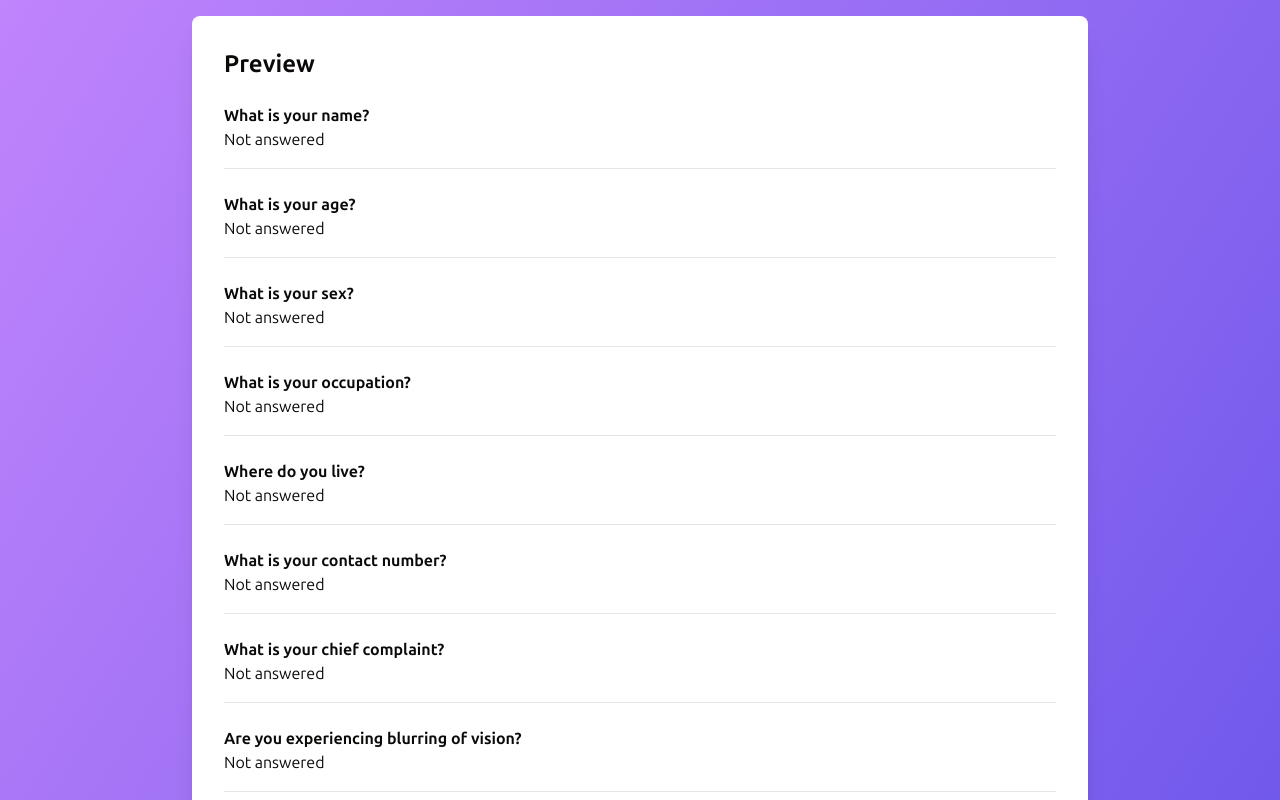
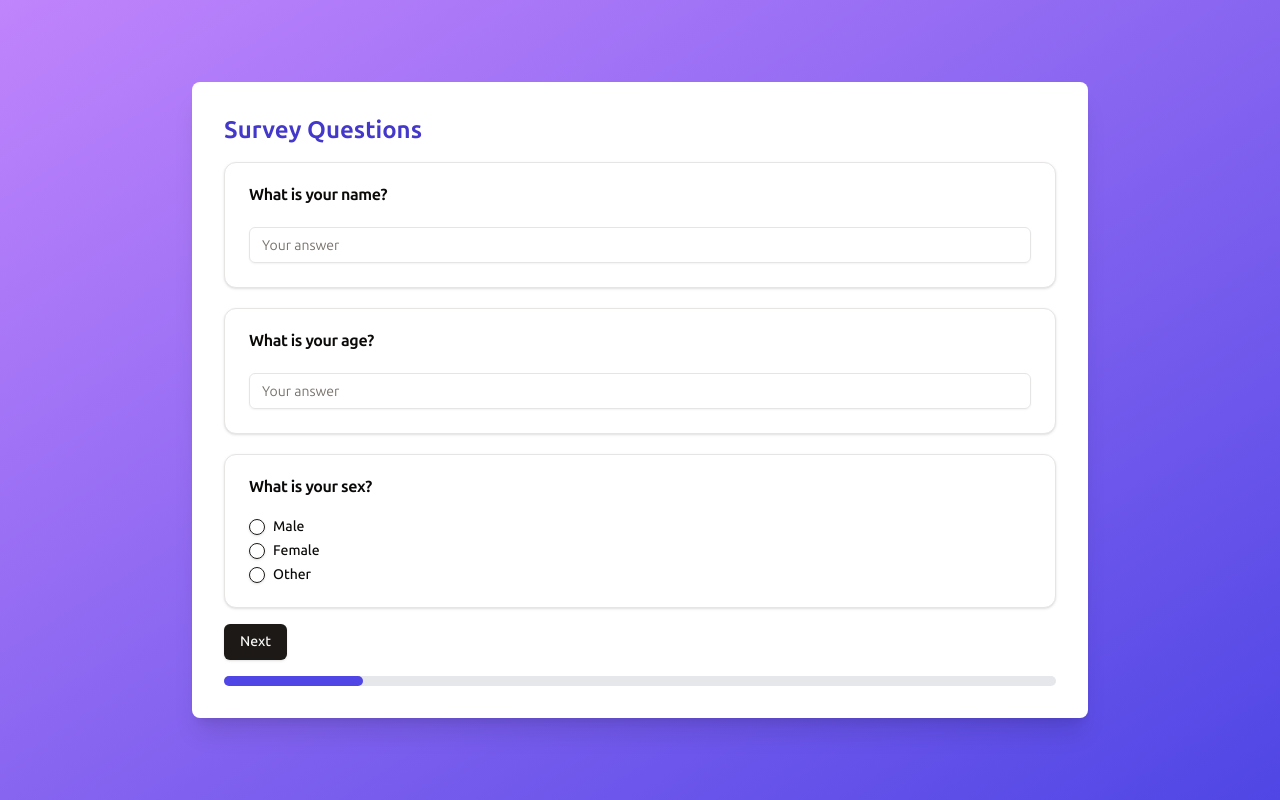
Before and after one commit to Sow-Technology/eye-testing, a Next.js app: page / in a window 1280 px wide. Shown: the top 800 px of the page. Built offline with nearby package versions, Linux system fonts and the light colour scheme.

Commit message:
minor fix

```diff
--- a/src/pages/Main.jsx
+++ b/src/pages/Main.jsx
@@ -9,7 +9,7 @@ import { surveyQuestions } from "@/lib/data";
 export default function Main() {
   const [currentSet, setCurrentSet] = useState(0);
   const [showEyeMeasurements, setShowEyeMeasurements] = useState(false);
-  const [showPreview, setShowPreview] = useState(true);
+  const [showPreview, setShowPreview] = useState(false);
   const [showSuccess, setShowSuccess] = useState(false);
   const [answers, setAnswers] = useState({});
   const [eyeMeasurements, setEyeMeasurements] = useState({
```
